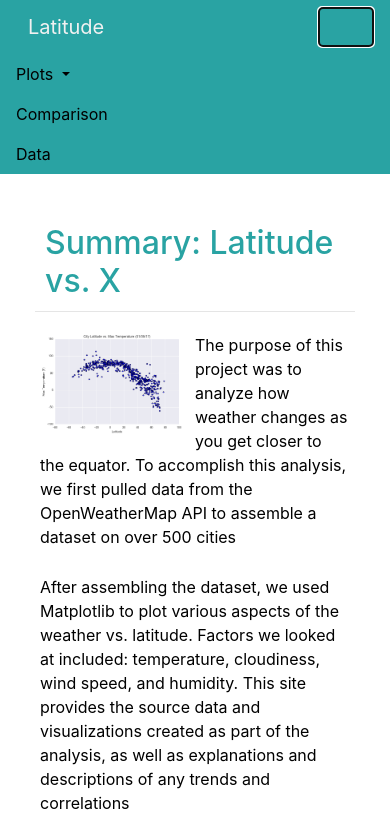
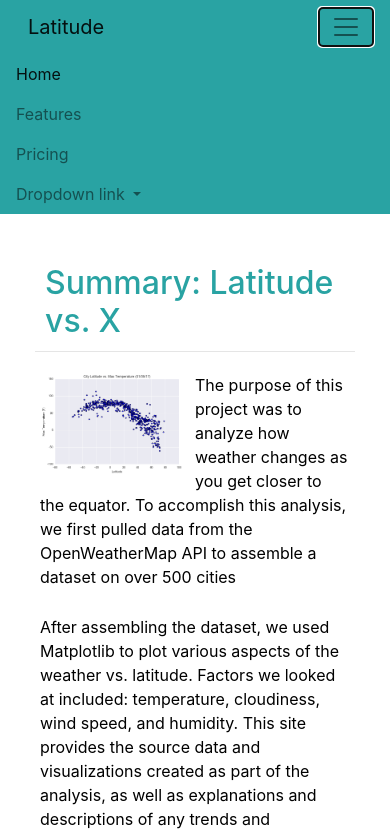
Before and after one commit to emmobley63/Equator-Weather-Vacation-Website-of-Findings, a plain HTML site: page index.html in a window 390 px wide. Both pictures are taken after a click on the button "Toggle navigation". Shown: the top 835 px of the page. Drawn offline with nearby package versions, Linux system fonts and the light colour scheme.

Commit message:
,Every page added, Mindie added basic navbar to find bug

```diff
--- a/index.html
+++ b/index.html
@@ -15,7 +15,36 @@
 </head>
 
 <body>
-    <nav class="navbar navbar-expand-lg white-back m-bottom">
+    <nav class="navbar navbar-expand-lg navbar-light white-back">
+        <a class="navbar-brand" href="index.html">Latitude</a>
+        <button class="navbar-toggler" type="button" data-toggle="collapse" data-target="#navbarNavDropdown" aria-controls="navbarNavDropdown" aria-expanded="false" aria-label="Toggle navigation">
+          <span class="navbar-toggler-icon"></span>
+        </button>
+        <div class="collapse navbar-collapse" id="navbarNavDropdown">
+          <ul class="navbar-nav">
+            <li class="nav-item active">
+              <a class="nav-link" href="#">Home <span class="sr-only">(current)</span></a>
+            </li>
+            <li class="nav-item">
+              <a class="nav-link" href="#">Features</a>
+            </li>
+            <li class="nav-item">
+              <a class="nav-link" href="#">Pricing</a>
+            </li>
+            <li class="nav-item dropdown">
+              <a class="nav-link dropdown-toggle" href="#" id="navbarDropdownMenuLink" data-toggle="dropdown" aria-haspopup="true" aria-expanded="false">
+                Dropdown link
+              </a>
+              <div class="dropdown-menu" aria-labelledby="navbarDropdownMenuLink">
+                <a class="dropdown-item" href="#">Action</a>
+                <a class="dropdown-item" href="#">Another action</a>
+                <a class="dropdown-item" href="#">Something else here</a>
+              </div>
+            </li>
+          </ul>
+        </div>
+      </nav>
+    <!-- <nav class="navbar navbar-expand-lg white-back m-bottom">
         <div class="container-fluid no-left items-right">
             <a class="navbar-brand" href="index.html">Latitude</a>
             <button class="navbar-toggler" type="button" data-bs-toggle="collapse" data-bs-target="#navbarNavDropdown"
@@ -45,7 +74,7 @@
                 </ul>
             </div>
         </div>
-    </nav>
+    </nav> -->
     <div class="container m-top grey-back">
         <div class="row center grey-back m-top m-bottom">
             <div class="col col-md-8 col-sm-12 grey-back m-bottom">
--- a/style.css
+++ b/style.css
@@ -52,9 +52,9 @@ p {
     padding-bottom:0px;
 }
 
-.navbar-toggler {
+/* .navbar-toggler {
     background-color: #29a3a3;
-}
+} */
 
 .white-back {
     background-color: white;
@@ -192,13 +192,17 @@ p {
     float:left;
 }
 
-.navbar-toggler {
+/* .navbar-toggler-icon {
     color: white;
-}
+}  */
 
 .selected {
     border-radius: 0px;
     border:2px solid #29a3a3;
+}
+
+.icon-bar {
+    color:white;
 }
 
 
@@ -212,7 +216,7 @@ p {
         background-color: white;
     }
 
-    .navbar {
+    .white-back {
         background-color: #29a3a3;
     }
 
```
Also changed, not shown: data.html (+5 -0 lines), 1 other file.
